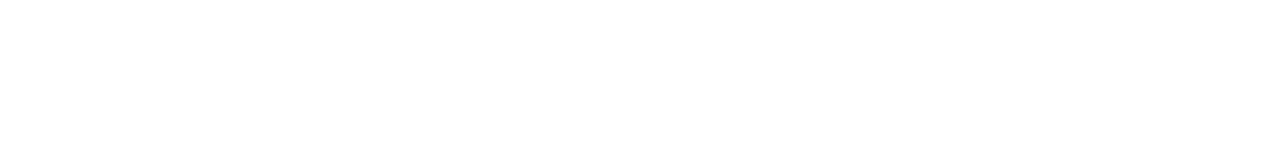
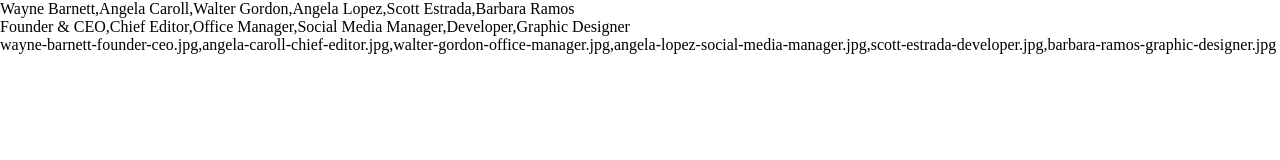
Before and after one commit to ClaudioAiello23/js-our-team, a plain HTML site: page index.html in a window 1280 px wide. Drawn offline with Linux system fonts and the light colour scheme.

Commit message:
Milestone 2 - stampa valori teamMembers nel DOM

```diff
--- a/index.html
+++ b/index.html
@@ -11,8 +11,9 @@
 </head>
 
 <body>
-
-
+    <div id="member_name"></div>
+    <div id="member_job"></div>
+    <div id="member_photo"></div>
 
     <!-- Collegamento file JavaScript-->
     <script src="js/main.js"></script>
--- a/js/main.js
+++ b/js/main.js
@@ -3,49 +3,81 @@
 // Creo l'array di oggetti in base alle info fornite
 const teamMembers = [
     {
-        nome: 'Wayne Barnett', // object 0 position 0
-        ruolo: 'Founder & CEO', // object 0 position 1
-        foto: 'wayne-barnett-founder-ceo.jpg' // object 0 position 2
+        nome: 'Wayne Barnett',
+        ruolo: 'Founder & CEO',
+        foto: 'wayne-barnett-founder-ceo.jpg'
     },
 
     {
-        nome: 'Angela Caroll', // object 1 position 0
-        ruolo: 'Chief Editor', // object 1 position 1
-        foto: 'angela-caroll-chief-editor.jpg' // object 1 position 2
+        nome: 'Angela Caroll',
+        ruolo: 'Chief Editor',
+        foto: 'angela-caroll-chief-editor.jpg'
     },
 
     {
-        nome: 'Walter Gordon', // object 2 position 0
-        ruolo: 'Office Manager', // object 2 position 1
-        foto: 'walter-gordon-office-manager.jpg' // object 2 position 2
+        nome: 'Walter Gordon',
+        ruolo: 'Office Manager',
+        foto: 'walter-gordon-office-manager.jpg'
     },
 
     {
-        nome: 'Angela Lopez', // object 3 position 0
-        ruolo: 'Social Media Manager', // object 3 position 1
-        foto: 'angela-lopez-social-media-manager.jpg' // object 3 position 2
+        nome: 'Angela Lopez',
+        ruolo: 'Social Media Manager',
+        foto: 'angela-lopez-social-media-manager.jpg'
     },
 
     {
-        nome: 'Scott Estrada', // object 4 position 0
-        ruolo: 'Developer', // object 4 position 1
-        foto: 'scott-estrada-developer.jpg' // object 4 position 2
+        nome: 'Scott Estrada',
+        ruolo: 'Developer',
+        foto: 'scott-estrada-developer.jpg'
     },
 
     {
-        nome: 'Barbara Ramos', // object 5 position 0
-        ruolo: 'Graphic Designer', // object 5 position 1
-        foto: 'barbara-ramos-graphic-designer.jpg' // object 5 position 2
+        nome: 'Barbara Ramos',
+        ruolo: 'Graphic Designer',
+        foto: 'barbara-ramos-graphic-designer.jpg'
     }
 ];
 
 console.log(teamMembers); //stampa dell'intero Array
 
+// Creo 3 Array vuoti corrispondenti alle chiavi degli objects (nome, ruolo, foto)
+const nameArray = [];
+const jobArray = [];
+const photoArray = [];
+
+// Inizializzo 3 variabili corrispondenti alle chiavi degli objects (nome, ruolo, foto)
+let memberName;
+let memberJob;
+let memberPhoto;
 
 /*Eseguo un ciclo FOR per stampare una alla volta le informazioni di ogni membro (con il
-ciclo FOR viene quindi attraversato tutto l'array di objects*/
+ciclo FOR viene quindi attraversato tutto l'array di objects; in più chiedo di aggiungere
+al relativo Array l'informazione nome, ruolo, foto*/
 for (let key in (teamMembers)){
+
     console.log(teamMembers[key].nome);
     console.log(teamMembers[key].ruolo);
     console.log(teamMembers[key].foto);
+
+    memberName = (teamMembers[key].nome);
+    memberJob = (teamMembers[key].ruolo);
+    memberPhoto = (teamMembers[key].foto);
+
+    nameArray.push(memberName);
+    jobArray.push(memberJob);
+    photoArray.push(memberPhoto);
+
 }
+
+console.log(nameArray);
+console.log(jobArray);
+console.log(photoArray);
+
+
+
+
+
+document.getElementById('member_name').innerHTML = nameArray;
+document.getElementById('member_job').innerHTML = jobArray;
+document.getElementById('member_photo').innerHTML = photoArray;
```
Also changed, not shown: 1 other file.
